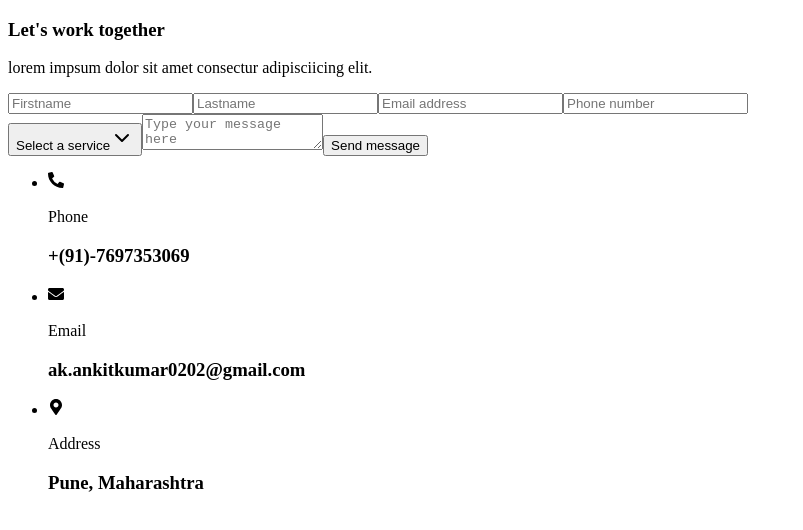
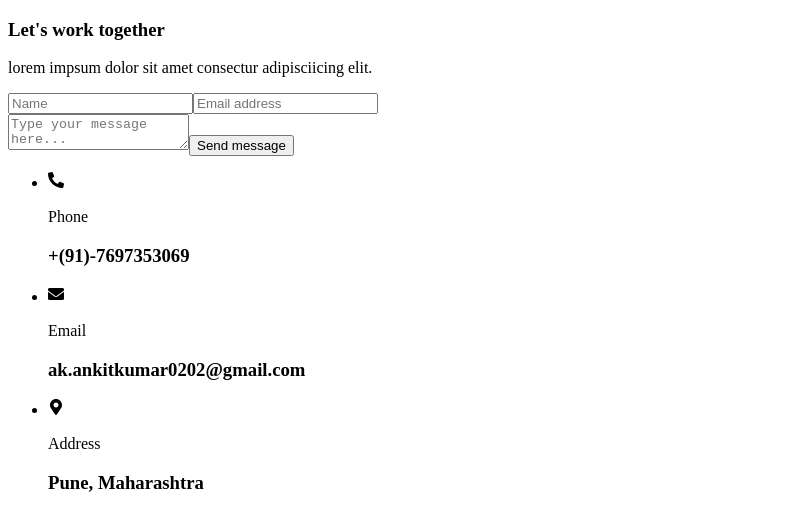
Before and after one commit to caerux/ankit-portfolio, a Next.js app: page /contact in a window 1280 px wide. Shown: the top 530 px of the page, without its empty margins (0-803 px from the left). Built offline with nearby package versions, Linux system fonts and the light colour scheme.

Commit message:
email.js integration

```diff
--- a/app/contact/page.jsx
+++ b/app/contact/page.jsx
@@ -1,5 +1,7 @@
 "use client";
 
+import React, { useRef } from "react";
+import emailjs from "@emailjs/browser";
 import { Button } from "@/components/ui/button";
 import { Input } from "@/components/ui/input";
 import { Textarea } from "@/components/ui/textarea";
@@ -36,6 +38,28 @@ const info = [
 ];
 
 const contact = () => {
+  const form = useRef();
+
+  const sendEmail = (e) => {
+    e.preventDefault();
+
+    emailjs
+      .sendForm(
+        "service_ott665t",
+        "template_fx2mgl9",
+        form.current,
+        "7fDSxeqmj9R_iUxSm"
+      )
+      .then(
+        (res) => {
+          console.log(res.text);
+          console.log("SUCCESS!");
+        },
+        (error) => {
+          console.log("FAILED...", error.text);
+        }
+      );
+  };
   return (
     <motion.section
       initial={{ opacity: 0 }}
@@ -50,20 +74,28 @@ const contact = () => {
         <div className="flex flex-col xl:flex-row gap-[30px]">
           {/* form */}
           <div className="xl:h-[54%] order-2 xl:order-none">
-            <form className="flex flex-col gap-6 p-10 bg-[#27272c] rounded-xl">
+            <form
+              ref={form}
+              onSubmit={sendEmail}
+              className="flex flex-col gap-6 p-10 bg-[#27272c] rounded-xl"
+            >
               <h3 className="text-4xl text-accent">Let's work together</h3>
               <p className="text-white/60">
                 lorem impsum dolor sit amet consectur adipisciicing elit.
               </p>
               {/* input */}
               <div className="grid grid-cols-1 md:grid-cols-2 gap-6">
-                <Input type="firstname" placeholder="Firstname" />
-                <Input type="lastname" placeholder="Lastname" />
-                <Input type="email" placeholder="Email address" />
-                <Input type="phone" placeholder="Phone number" />
+                <Input type="Name" placeholder="Name" name="user_name" />
+                {/* <Input type="lastname" placeholder="Lastname" /> */}
+                {/* <Input type="phone" placeholder="Phone number" /> */}
+                <Input
+                  type="email"
+                  placeholder="Email address"
+                  name="user_email"
+                />
               </div>
 
-              <Select>
+              {/* <Select>
                 <SelectTrigger className="w-full">
                   <SelectValue placeholder="Select a service" />
                 </SelectTrigger>
@@ -75,13 +107,14 @@ const contact = () => {
                     <SelectItem value="mst">Logo Design</SelectItem>
                   </SelectGroup>
                 </SelectContent>
-              </Select>
+              </Select> */}
 
               <Textarea
+                name="message"
                 className="h-[200px]"
-                placeholder="Type your message here"
+                placeholder="Type your message here..."
               />
-              <Button size="md" className="max-w-40">
+              <Button type="submit" size="md" className="max-w-40">
                 Send message
               </Button>
             </form>
--- a/package.json
+++ b/package.json
@@ -9,6 +9,7 @@
     "lint": "next lint"
   },
   "dependencies": {
+    "@emailjs/browser": "^4.4.1",
     "@radix-ui/react-dialog": "^1.1.1",
     "@radix-ui/react-scroll-area": "^1.1.0",
     "@radix-ui/react-select": "^2.1.1",
```
Also changed, not shown: 1 other file (tests, documents, lock files or other folders).
